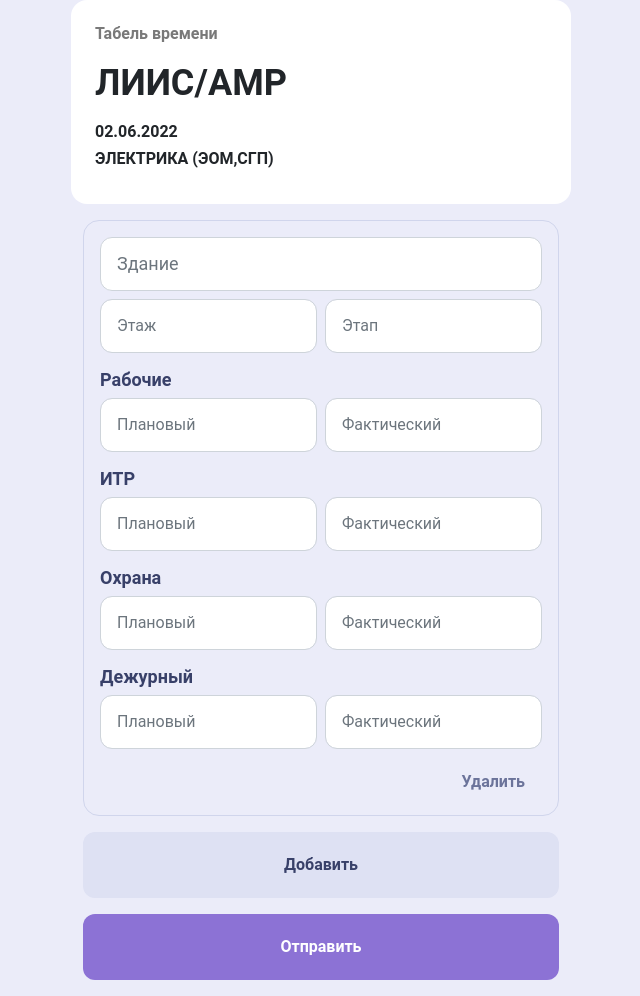
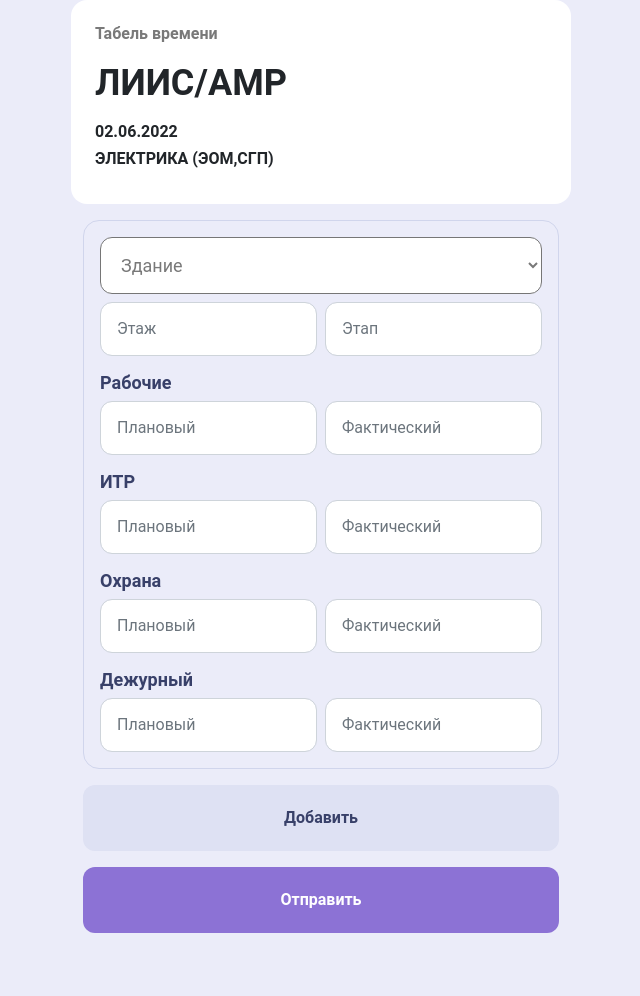
Before and after one commit to ZhuraTown/Telegram_bot_aiogram, a Flask app: page / in a window 1280 px wide. Shown: the whole page, without its empty margins (319-959 px from the left). After the commit the page ends 933 px from the top, so only its background shows below. Run offline with Flask 2, Linux system fonts and the light colour scheme.

Commit message:
верстка + js логика

```diff
--- a/flask_server/app.py
+++ b/flask_server/app.py
@@ -1,4 +1,6 @@
-from flask import Flask, render_template, request
+from flask import Flask, render_template, request, jsonify
+from data_base.db_commands import CommandsDB
+
 
 app = Flask(__name__)
 
@@ -7,6 +9,13 @@ app = Flask(__name__)
 def create_form():
     return render_template('create_form.html')
 
+
+@app.route('/builds', methods=['GET'])
+def get_builds():
+    builds = {}
+    for build in CommandsDB.get_all_names_builds():
+        builds[build[0]] = build[1]
+    return jsonify(builds)
 
 
 @app.route('/', methods=['GET', "POST"])
@@ -22,9 +31,9 @@ def main_page():
         return render_template('create_form_sheet.html')
 
 
-@app.route('/user/<string:username>')
-def page_user(username):
-    return render_template('index.html', username=username)
+@app.route('/get')
+def page_user():
+    return render_template('my_get.html')
 
 
 if __name__ == '__main__':
--- a/flask_server/static/js/button.js
+++ b/flask_server/static/js/button.js
@@ -1,34 +1,110 @@
 
 function add_str() {
-    const element = document.getElementById("form_timesheet");
-    var element_2 = document.createElement('div')
-    var id_form = document.getElementById('form')
+    const form = document.getElementById("form_timesheet");
+    const number_form = document.querySelectorAll('#form_container').length
+    const id_form = 'form_' + number_form
+    let new_form = document.createElement('div')
+    let id_select = 'select_' + number_form
+    new_form.id =  id_form
+    const form_part_1 =  '<div class="container form-box" id="form_container">\n' +
+        '            <div class="form-group">\n' +
+        '                <div class="build_stage_level">\n' +
+        '                <div class="input_build">\n'
 
-    element_2.innerHTML = '<div class="form-group">\n' +
-        '                    <div class="input-group">\n' +
-        '                        <input type="text" class="form-control" placeholder="Этап" name="stage">\n' +
-        '                        <input type="text" class="form-control" placeholder="Этаж" name="level">\n' +
-        '                        <input type="text" class="form-control" placeholder="Здание" name="build">\n' +
+    let form_part_2 = `<select name="select" class="build-select" id="${id_select}"><option selected value="">Здание</option></select>`
+    const form_part_3 = '</div>\n' +
+        '                    <div class="input_inline">\n' +
+        '                        <div class="left-block" >\n' +
+        '                            <input type="text" class="form-control only-block" placeholder="Этаж" name="level" id="level">\n' +
+        '                        </div>\n' +
+        '                        <div class="right-block">\n' +
+        '                            <input type="number" class="form-control only-block" placeholder="Этап" name="stage" id="stage">\n' +
+        '                        </div>\n' +
         '                    </div>\n' +
-        '                    <div class="input-group">\n' +
-        '                        <input type="number" class="form-control" placeholder="Деж.П" name="dej_p">\n' +
-        '                        <input type="number" class="form-control" placeholder="Деж.Ф" name="dej_f">\n' +
-        '                        <input type="number" class="form-control" placeholder="ИТР.П" name="itr_p">\n' +
-        '                        <input type="number" class="form-control" placeholder="ИТР.Ф" name="itr_f">\n' +
         '                    </div>\n' +
-        '                            <div class="line-separator"></div>' +
-        '                </div>'
-
-    element.append(element_2)
+        '                <div class="workers">\n' +
+        '                    <h4>Рабочие</h4>\n' +
+        '                    <div class="input_inline">\n' +
+        '                        <div class="left-block" >\n' +
+        '                            <input type="number" class="form-control only-block" placeholder="Плановый" name="worker_p" id="worker_p">\n' +
+        '                        </div>\n' +
+        '                        <div class="right-block">\n' +
+        '                            <input type="number" class="form-control only-block" placeholder="Фактический" name="worker_f" id="worker_f">\n' +
+        '                        </div>\n' +
+        '                    </div>\n' +
+        '                </div>\n' +
+        '                <div class="workers">\n' +
+        '                    <h4>ИТР</h4>\n' +
+        '                    <div class="input_inline">\n' +
+        '                        <div class="left-block" >\n' +
+        '                            <input type="number" class="form-control only-block" placeholder="Плановый" name="itr_p" id="itr_p">\n' +
+        '                        </div>\n' +
+        '                        <div class="right-block">\n' +
+        '                            <input type="number" class="form-control only-block" placeholder="Фактический" name="itr_f" id="itr_f">\n' +
+        '                        </div>\n' +
+        '                    </div>\n' +
+        '                </div>\n' +
+        '                <div class="workers">\n' +
+        '                    <h4>Охрана</h4>\n' +
+        '                    <div class="input_inline">\n' +
+        '                        <div class="left-block" >\n' +
+        '                            <input type="number" class="form-control only-block" placeholder="Плановый" name="sec_p" id="sec_p">\n' +
+        '                        </div>\n' +
+        '                        <div class="right-block">\n' +
+        '                            <input type="number" class="form-control only-block" placeholder="Фактический" name="sec_f" id="sec_f">\n' +
+        '                        </div>\n' +
+        '                    </div>\n' +
+        '                </div>\n' +
+        '                <div class="workers">\n' +
+        '                    <h4>Дежурный</h4>\n' +
+        '                    <div class="input_inline">\n' +
+        '                        <div class="left-block" >\n' +
+        '                            <input type="number" class="form-control only-block" placeholder="Плановый" name="duty_p" id="duty_p">\n' +
+        '                        </div>\n' +
+        '                        <div class="right-block">\n' +
+        '                            <input type="number" class="form-control only-block" placeholder="Фактический" name="duty_f" id="duty_f">\n' +
+        '                        </div>\n' +
+        '                    </div>\n' +
+        '                </div>\n' +
+        '                <div class="button-delete">'
+    let form_part_4 = `<input type="button" value="Удалить" class="btn delete" id="clear" onclick="del_form('${id_form}');"></div></div></div>`
+    new_form.innerHTML = form_part_1 + form_part_2 + form_part_3+ form_part_4
+    form.append(new_form)
+    getResponseName(id_select)
 }
 
-let base = document.getElementById('form_timesheet')
-let but_del = document.getElementById('clear')
+function del_form(id_form) {
+    let form_delete = document.getElementById(id_form)
+    form_delete.remove()
+}
 
-but_del.addEventListener('click', ClearFunction)
-
-function ClearFunction() {
-    if (base.lastChild.id === '') {
-        base.removeChild(base.lastChild)
+async function getResponse(){
+        function addOption(key, value) {
+        let newOption = new Option(value, key)
+        build.append(newOption)
+    }
+    // let response = await fetch("http://127.0.0.1:5000/builds",{
+    let response = await fetch("https://16ce-94-19-112-97.eu.ngrok.io/builds",{
+        method: "GET"
+    } ).then(response => response.json())
+    for(let key in response){
+        addOption(key, response[key])
     }
 }
+
+getResponse()
+
+async function getResponseName(id_select){
+    function addOption(key, value) {
+        let newOption = new Option(value, key)
+        let select = document.getElementById(id_select)
+        select.append(newOption)
+    }
+    // let response = await fetch("http://127.0.0.1:5000/builds",{
+    let response = await fetch("https://16ce-94-19-112-97.eu.ngrok.io/builds",{
+        method: "GET"
+    } ).then(response => response.json())
+    for(let key in response){
+        addOption(key, response[key])
+}
+}
--- a/flask_server/static/time_sh.css
+++ b/flask_server/static/time_sh.css
@@ -54,10 +54,11 @@
     max-width: 500px;
 }
 
-#form_container {
+.form-box {
     padding: 16px 16px 16px;
     border: 1px solid #D0D5EC;
     border-radius: 16px;
+    margin-bottom: 16px;
 }
 
 #build {
@@ -70,6 +71,22 @@
     font-weight: 400;
     font-size: 18px;
     line-height: 20px;
+    max-width: 500px;
+    width: 100%;
+}
+
+.build-select {
+    background: #FFFFFF;
+    color: #797979;
+    padding: 16px;
+    border-radius: 12px;
+    font-family: 'Roboto', sans-serif;
+    font-style: normal;
+    font-weight: 400;
+    font-size: 18px;
+    line-height: 20px;
+    max-width: 500px;
+    width: 100%;
 }
 
 .workers {
--- a/flask_server/templates/create_form_sheet.html
+++ b/flask_server/templates/create_form_sheet.html
@@ -16,19 +16,21 @@
       <h5 id="name_work">ЭЛЕКТРИКА (ЭОМ,СГП)</h5>
   </div>
   <div class="container" id="place_sheet">
-    <div class="container" id="form_container">
-        <form action="" id="form_timesheet" method="post">
-            <div class="form-group" id="first">
+      <form action="" id="form_timesheet" method="post">
+          <div class="container form-box" id="form_container">
+            <div class="form-group">
                 <div class="build_stage_level">
                 <div class="input_build">
-                    <input type="text" class="form-control" placeholder="Здание" name="build" id="build">
+                    <select name="select" id="build">
+                        <option selected value="">Здание</option>
+                    </select>
                 </div>
                     <div class="input_inline">
                         <div class="left-block" >
                             <input type="text" class="form-control only-block" placeholder="Этаж" name="level" id="level">
                         </div>
                         <div class="right-block">
-                            <input type="text" class="form-control only-block" placeholder="Этап" name="stage" id="stage">
+                            <input type="number" class="form-control only-block" placeholder="Этап" name="stage" id="stage">
                         </div>
                     </div>
                     </div>
@@ -76,12 +78,9 @@
                         </div>
                     </div>
                 </div>
-                <div class="button-delete">
-                <input type="button" value="Удалить" class="btn delete" id="clear">
-                </div>
             </div>
+          </div>
         </form>
-        </div>
         <div class="btn-add">
             <input type="button" value="Добавить" class="btn" id="btn-add" onclick="add_str();">
         </div>
```
Also changed, not shown: flask_server/static/js/my_get.js (added, +19 -0 lines), flask_server/templates/my_get.html (added, +14 -0 lines), flask_server/templates/old.html (deleted, +0 -23 lines), data_base/db_commands.py (line endings or trailing spaces).
